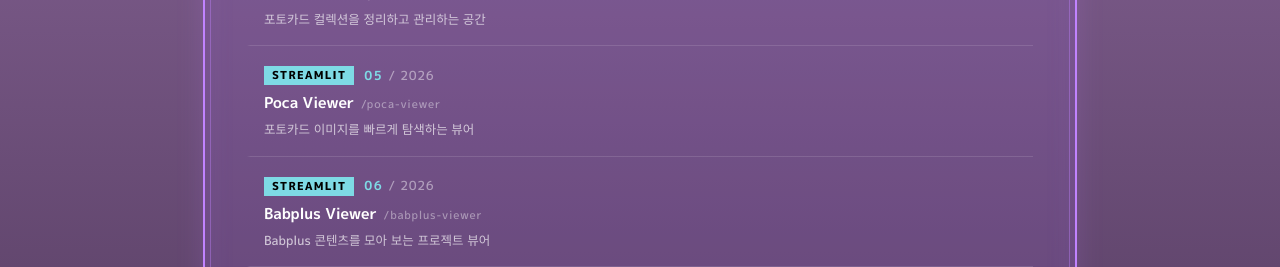
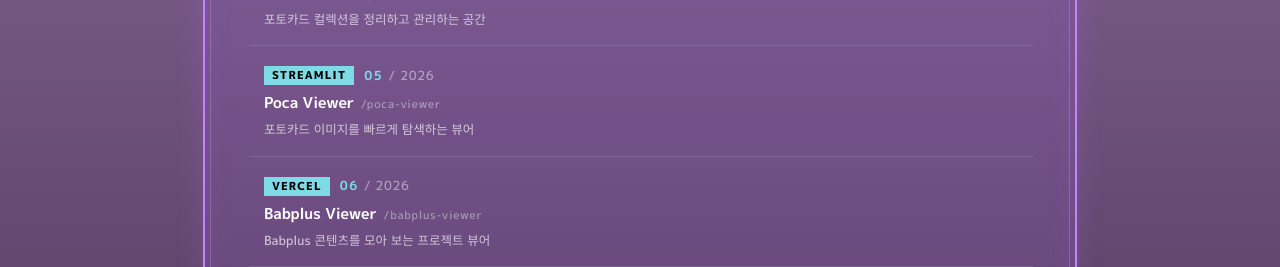
Before and after one commit to typ0307/typ0307.github.io, a React (Vite) app: page / in a window 1280 px wide. Shown: the part 1132-1399 px from the top of the page. Built offline with nearby package versions, Linux system fonts and the light colour scheme.

Commit message:
chore: update project URLs to new vercel domains

```diff
--- a/src/App.jsx
+++ b/src/App.jsx
@@ -7,7 +7,7 @@ const projects = [
     category: "VERCEL",
     index: "01",
     description: "하루를 시작하는 뉴스와 인사이트 브리핑",
-    appUrl: "https://morning-brief-aespa.vercel.app",
+    appUrl: "https://morningaespa.vercel.app/",
     repoUrl: "https://github.com/typ0307/morning-brief",
     accent: "cyan",
   },
@@ -37,7 +37,7 @@ const projects = [
     category: "VERCEL",
     index: "04",
     description: "포토카드 컬렉션을 정리하고 관리하는 공간",
-    appUrl: "https://poca-master.vercel.app",
+    appUrl: "https://pocamaster.vercel.app/",
     repoUrl: "https://github.com/typ0307/poca-master",
     accent: "lime",
   },
@@ -54,10 +54,10 @@ const projects = [
   {
     name: "babplus-viewer",
     label: "Babplus Viewer",
-    category: "STREAMLIT",
+    category: "VERCEL",
     index: "06",
     description: "Babplus 콘텐츠를 모아 보는 프로젝트 뷰어",
-    appUrl: "https://babplus-viewer.streamlit.app/",
+    appUrl: "https://babplusviewer.vercel.app/",
     repoUrl: "https://github.com/typ0307/babplus-viewer",
     accent: "violet",
   },
@@ -67,7 +67,7 @@ const projects = [
     category: "VERCEL",
     index: "07",
     description: "당신의 질문에 답을 찾아주는 마법의 책",
-    appUrl: "https://book-of-answers-aespa.vercel.app",
+    appUrl: "https://bookofaespa.vercel.app/",
     repoUrl: "https://github.com/typ0307/book-of-answers",
     accent: "pink",
   },
@@ -100,7 +100,7 @@ const bannerLinks = [
   {
     label: "BOOK OF ANSWERS",
     sub: "VERCEL APP",
-    href: "https://book-of-answers-aespa.vercel.app",
+    href: "https://bookofaespa.vercel.app/",
   },
 ];
 
```
